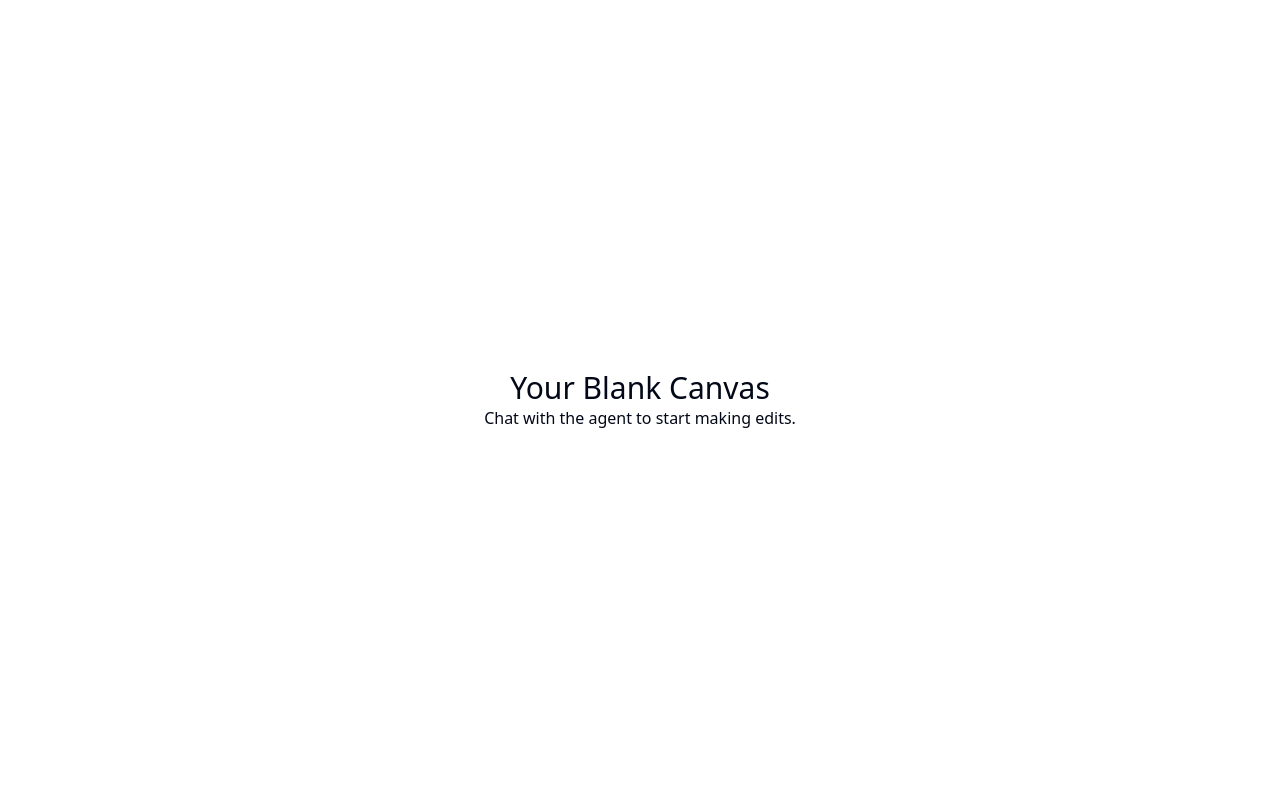
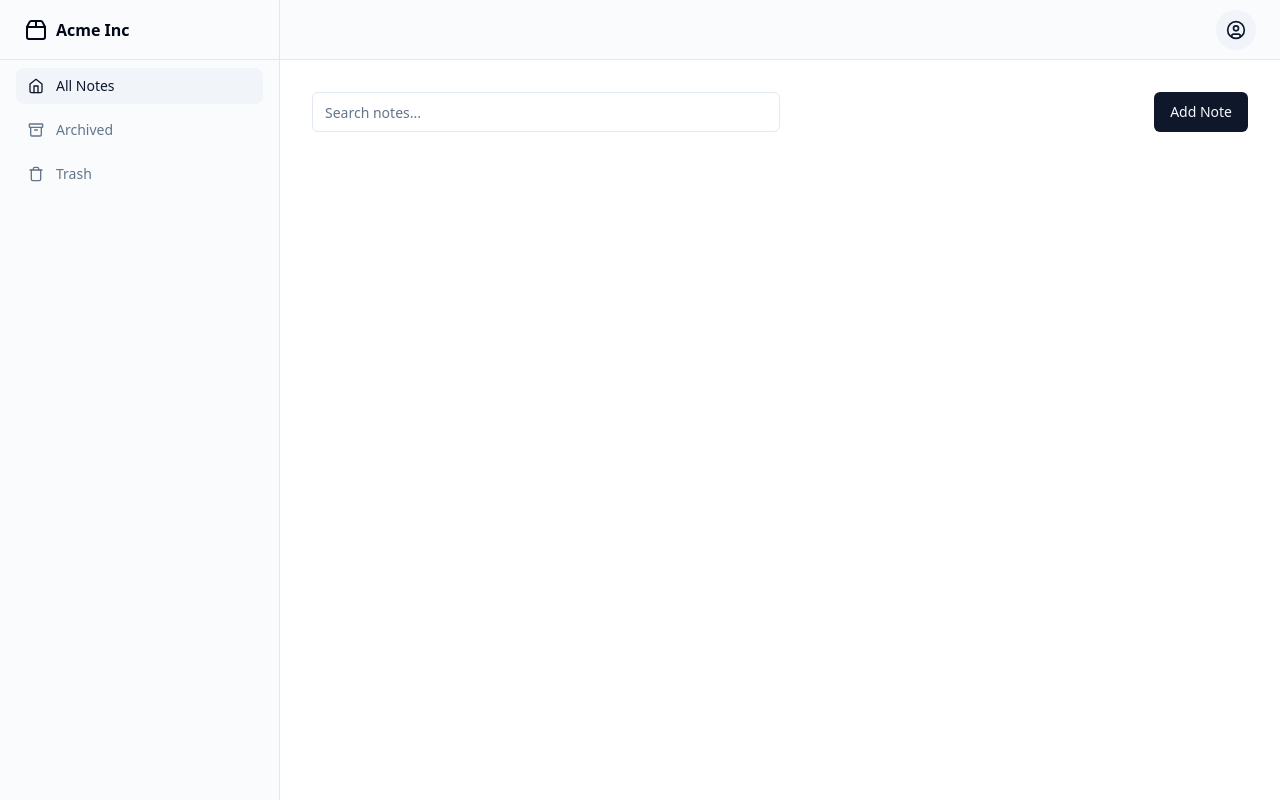
Before and after one commit to GPT-Engineer-App-Dev/reminder-memo, a React (Vite) app: page / in a window 1280 px wide. Built offline with nearby package versions, Linux system fonts and the light colour scheme.

Commit message:
Initial implementation of notes app with sidebar layout, main content area, and add/edit note modal.

```diff
--- a/src/App.jsx
+++ b/src/App.jsx
@@ -1,17 +1,31 @@
 import { Toaster } from "@/components/ui/sonner";
 import { TooltipProvider } from "@/components/ui/tooltip";
 import { QueryClient, QueryClientProvider } from "@tanstack/react-query";
-import { Home } from "lucide-react";
+import { Home, Archive, Trash } from "lucide-react";
 import { Route, BrowserRouter as Router, Routes } from "react-router-dom";
-import Layout from "./layouts/default"; // available: default, navbar, sidebar
+import Layout from "./layouts/sidebar"; // Use sidebar layout
 import Index from "./pages/Index.jsx";
+import AllNotes from "./pages/AllNotes.jsx";
+import ArchivedNotes from "./pages/ArchivedNotes.jsx";
+import TrashNotes from "./pages/TrashNotes.jsx";
+
 const queryClient = new QueryClient();
 
 export const navItems = [
   {
-    title: "Home", // Feel free to change this to your liking
+    title: "All Notes",
     to: "/",
     icon: <Home className="h-4 w-4" />,
+  },
+  {
+    title: "Archived",
+    to: "/archived",
+    icon: <Archive className="h-4 w-4" />,
+  },
+  {
+    title: "Trash",
+    to: "/trash",
+    icon: <Trash className="h-4 w-4" />,
   },
 ];
 
@@ -23,8 +37,9 @@ const App = () => {
         <Router>
           <Routes>
             <Route path="/" element={<Layout />}>
-              <Route index element={<Index />} />
-              {/* Add more routes here as needed */}
+              <Route index element={<AllNotes />} />
+              <Route path="archived" element={<ArchivedNotes />} />
+              <Route path="trash" element={<TrashNotes />} />
             </Route>
           </Routes>
         </Router>
--- /dev/null
+++ b/src/pages/AllNotes.jsx
@@ -0,0 +1,90 @@
+import React, { useState } from "react";
+import { Button } from "@/components/ui/button";
+import { Input } from "@/components/ui/input";
+import { Dialog, DialogContent, DialogHeader, DialogFooter, DialogTitle, DialogDescription, DialogClose } from "@/components/ui/dialog";
+import { Card, CardContent, CardHeader, CardTitle, CardDescription } from "@/components/ui/card";
+
+const AllNotes = () => {
+  const [notes, setNotes] = useState([]);
+  const [searchTerm, setSearchTerm] = useState("");
+  const [isModalOpen, setIsModalOpen] = useState(false);
+  const [currentNote, setCurrentNote] = useState({ title: "", content: "" });
+
+  const filteredNotes = notes.filter(note =>
+    note.title.toLowerCase().includes(searchTerm.toLowerCase()) ||
+    note.content.toLowerCase().includes(searchTerm.toLowerCase())
+  );
+
+  const handleAddNote = () => {
+    setCurrentNote({ title: "", content: "" });
+    setIsModalOpen(true);
+  };
+
+  const handleEditNote = (note) => {
+    setCurrentNote(note);
+    setIsModalOpen(true);
+  };
+
+  const handleSaveNote = () => {
+    if (currentNote.id) {
+      setNotes(notes.map(note => note.id === currentNote.id ? currentNote : note));
+    } else {
+      setNotes([...notes, { ...currentNote, id: Date.now() }]);
+    }
+    setIsModalOpen(false);
+  };
+
+  return (
+    <div className="p-4">
+      <div className="flex justify-between items-center mb-4">
+        <Input
+          placeholder="Search notes..."
+          value={searchTerm}
+          onChange={(e) => setSearchTerm(e.target.value)}
+          className="w-1/2"
+        />
+        <Button onClick={handleAddNote}>Add Note</Button>
+      </div>
+      <div className="grid grid-cols-1 sm:grid-cols-2 md:grid-cols-3 lg:grid-cols-4 gap-4">
+        {filteredNotes.map(note => (
+          <Card key={note.id} onClick={() => handleEditNote(note)} className="cursor-pointer">
+            <CardHeader>
+              <CardTitle>{note.title}</CardTitle>
+            </CardHeader>
+            <CardContent>
+              <CardDescription>{note.content}</CardDescription>
+            </CardContent>
+          </Card>
+        ))}
+      </div>
+      <Dialog open={isModalOpen} onOpenChange={setIsModalOpen}>
+        <DialogContent>
+          <DialogHeader>
+            <DialogTitle>{currentNote.id ? "Edit Note" : "Add Note"}</DialogTitle>
+            <DialogClose />
+          </DialogHeader>
+          <DialogDescription>
+            <Input
+              placeholder="Title"
+              value={currentNote.title}
+              onChange={(e) => setCurrentNote({ ...currentNote, title: e.target.value })}
+              className="mb-4"
+            />
+            <Input
+              placeholder="Content"
+              value={currentNote.content}
+              onChange={(e) => setCurrentNote({ ...currentNote, content: e.target.value })}
+              className="mb-4"
+            />
+          </DialogDescription>
+          <DialogFooter>
+            <Button variant="outline" onClick={() => setIsModalOpen(false)}>Cancel</Button>
+            <Button onClick={handleSaveNote}>{currentNote.id ? "Save" : "Add"}</Button>
+          </DialogFooter>
+        </DialogContent>
+      </Dialog>
+    </div>
+  );
+};
+
+export default AllNotes;
--- /dev/null
+++ b/src/pages/ArchivedNotes.jsx
@@ -0,0 +1,12 @@
+import React from "react";
+
+const ArchivedNotes = () => {
+  return (
+    <div className="text-center">
+      <h1 className="text-3xl">Archived Notes</h1>
+      <p>Here you can see all your archived notes.</p>
+    </div>
+  );
+};
+
+export default ArchivedNotes;
--- /dev/null
+++ b/src/pages/TrashNotes.jsx
@@ -0,0 +1,12 @@
+import React from "react";
+
+const TrashNotes = () => {
+  return (
+    <div className="text-center">
+      <h1 className="text-3xl">Trash Notes</h1>
+      <p>Here you can see all your trashed notes.</p>
+    </div>
+  );
+};
+
+export default TrashNotes;
```
